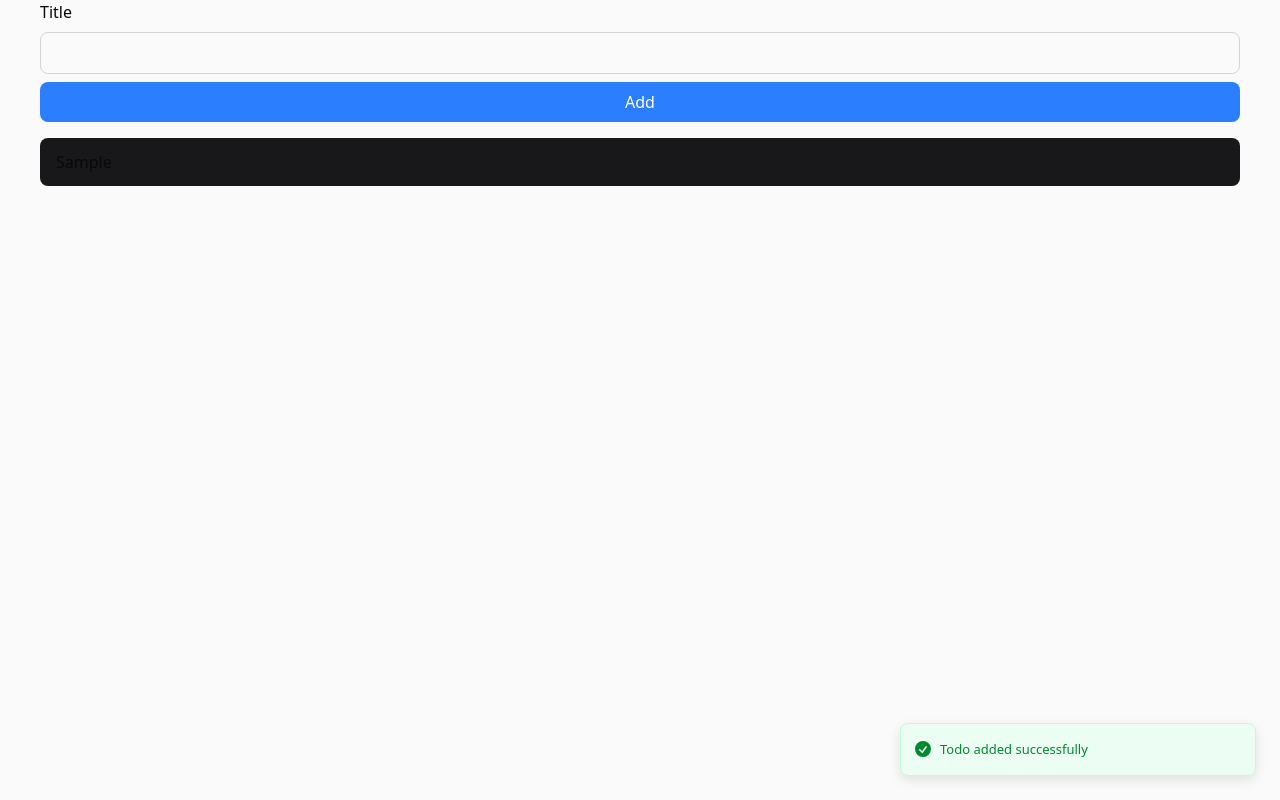
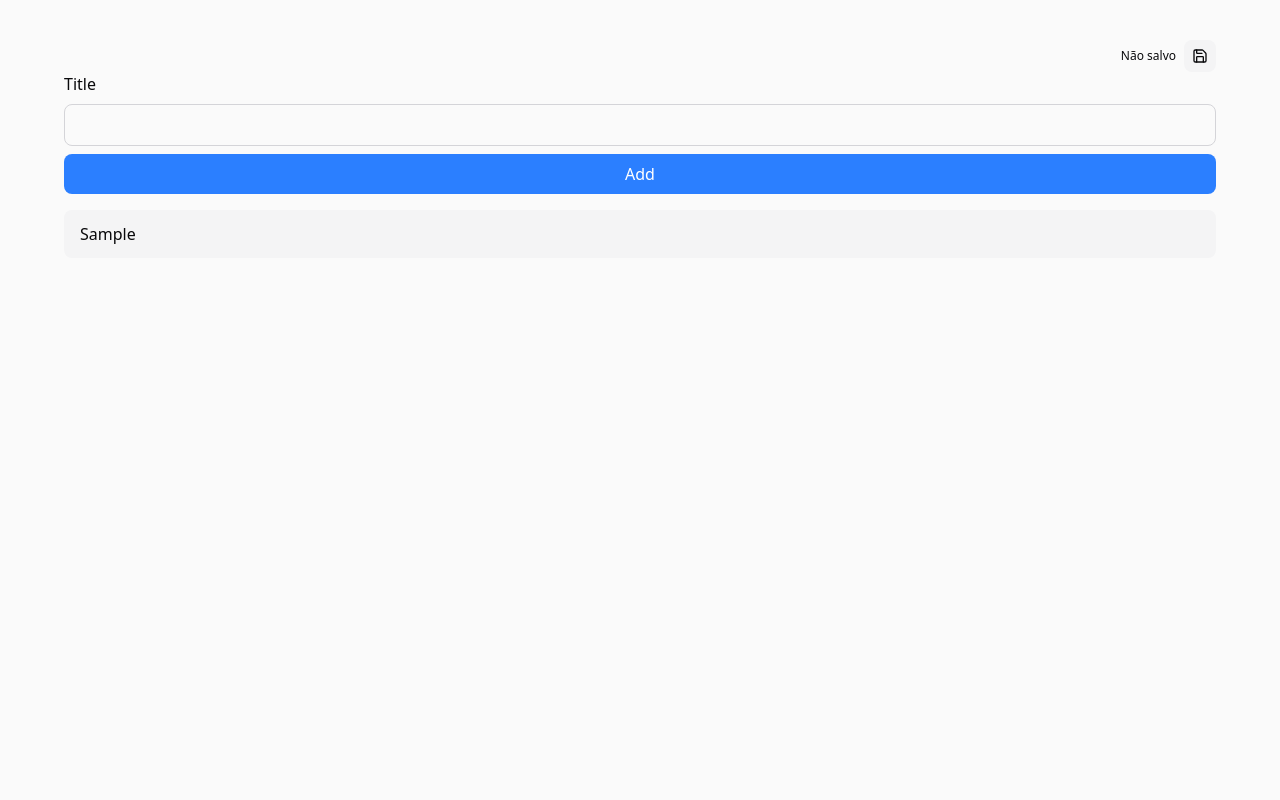
Before and after one commit to josee-fernandes/tauri-todo, a React (Vite) app: page / in a window 1280 px wide. Both pictures are taken after typing "Sample" into the empty fields and a click on the button "Add". Built offline with nearby package versions, Linux system fonts and the light colour scheme.

Commit message:
feat: write & read file (temp db)

```diff
--- a/package.json
+++ b/package.json
@@ -4,10 +4,11 @@
   "version": "0.1.0",
   "type": "module",
   "scripts": {
-    "dev": "vite",
+    "dev": "NO_AT_BRIDGE=1 vite",
     "build": "tsc && vite build",
     "preview": "vite preview",
-    "tauri": "tauri"
+    "tauri": "tauri",
+    "tauri:dev": "NO_AT_BRIDGE=1 tauri dev"
   },
   "dependencies": {
     "@tailwindcss/vite": "^4.1.14",
--- a/src-tauri/capabilities/default.json
+++ b/src-tauri/capabilities/default.json
@@ -8,6 +8,27 @@
   "permissions": [
     "core:default",
     "opener:default",
-    "fs:default"
+    "fs:default",
+    "fs:allow-appdata-read",
+    "fs:allow-appdata-read-recursive",
+    "fs:allow-appdata-write",
+    "fs:allow-appdata-write-recursive",
+    "fs:allow-mkdir",
+    {
+      "identifier": "fs:allow-read-file",
+      "allow": [
+        {
+          "path": "$APPDATA/**/todos.json"
+        }
+      ]
+    },
+    {
+      "identifier": "fs:allow-write-file",
+      "allow": [
+        {
+          "path": "$APPDATA/**/todos.json"
+        }
+      ]
+    }
   ]
 }
--- a/src/App.tsx
+++ b/src/App.tsx
@@ -1,11 +1,13 @@
-import { useState } from 'react'
+import { useEffect, useState } from 'react'
 
 import { toast, Toaster } from 'sonner'
 import { v4 as uuidv4 } from 'uuid'
+import { Check, Loader2, Save, Trash, Undo } from 'lucide-react'
+import clsx from 'clsx'
+import { open, exists, mkdir } from '@tauri-apps/plugin-fs';
+import * as path from '@tauri-apps/api/path';
 
 import './index.css'
-import { Check, Trash, Undo } from 'lucide-react'
-import clsx from 'clsx'
 
 
 interface ITodo {
@@ -19,8 +21,9 @@ interface ITodo {
 
 export const App = () => {
   const [todos, setTodos] = useState<ITodo[]>([])
+  const [title, setTitle] = useState('')
 
-  const [title, setTitle] = useState('')
+  const [saveStatus, setSaveStatus] = useState<'idle' | 'unsaved' | 'saving' | 'saved' | 'error'>('idle')
 
   const handleTitleChange = (event: React.ChangeEvent<HTMLInputElement>) => {
     setTitle(event.target.value)
@@ -43,7 +46,7 @@ export const App = () => {
 
       setTitle('')
 
-      toast.success('Todo added successfully')
+      setSaveStatus('unsaved')
     } catch (error) {
       toast.error('Failed to add todo', {
         description: error instanceof Error ? error.message : String(error),
@@ -53,16 +56,98 @@ export const App = () => {
 
   const handleCompleteTodo = (id: string) => {
     setTodos((prevTodos) => prevTodos.map((todo) => todo.id === id ? { ...todo, completed: !todo.completed } : todo))
+    setSaveStatus('unsaved')
   }
 
   const handleDeleteTodo = (id: string) => {
     setTodos((prevTodos) => prevTodos.filter((todo) => todo.id !== id))
+    setSaveStatus('unsaved')
   }
+
+  const handleLoadTodos = async () => {
+    try {
+      const appDataDir = await path.appDataDir()
+      const appDir = await path.join(appDataDir, 'tauri-todo')
+      const filePath = await path.join(appDir, 'todos.json')
+
+      const appDirExists = await exists(appDir)
+
+      if (!appDirExists) {
+        await mkdir(appDir, { recursive: true })
+      }
+
+      const filePathExists = await exists(filePath)
+
+      if (filePathExists) {
+        const file = await open(filePath, { read: true })
+        const stat = await file.stat()
+        const buffer = new Uint8Array(stat.size)
+        await file.read(buffer)
+
+        const content = new TextDecoder().decode(buffer)
+        const todos = JSON.parse(content) as ITodo[]
+
+        await file.close()
+
+        setTodos(todos)
+      }
+    } catch (error) {
+      toast.error('Failed to load todos', {
+        description: error instanceof Error ? error.message : String(error),
+      })
+    }
+  }
+
+  const handleSaveTodos = async () => {
+    try {
+      setSaveStatus('saving')
+
+      const appDataDir = await path.appDataDir()
+      const appDir = await path.join(appDataDir, 'tauri-todo')
+      const filePath = await path.join(appDir, 'todos.json')
+
+      const appDirExists = await exists(appDir)
+
+      if (!appDirExists) {
+        await mkdir(appDir, { recursive: true })
+      }
+
+      const file = await open(filePath, { write: true, create: true })
+      await file.write(new TextEncoder().encode(JSON.stringify(todos)))
+      await file.close()
+
+      setSaveStatus('saved')
+
+      toast.success('Todos saved successfully')
+    } catch (error) {
+      toast.error('Failed to save todos', {
+        description: error instanceof Error ? error.message : String(error),
+      })
+
+      setSaveStatus('error')
+    }
+  }
+
+  useEffect(() => {
+    handleLoadTodos()
+  }, [])
 
   return (
     <div className="w-screen h-screen bg-zinc-50 dark:bg-zinc-950 text-zinc-950 dark:text-zinc-50">
       <Toaster richColors />
-      <div className="max-w-[1200px] mx-auto">
+      <div className="max-w-[1200px] mx-auto w-[90%] py-10">
+        <div className="flex justify-end items-center gap-2">
+          {saveStatus === 'unsaved' && (<span className="text-xs">Não salvo</span>)}
+          {saveStatus === 'saving' && (<span className="text-xs">Salvando...</span>)}
+          {saveStatus === 'saved' && (<span className="text-xs">Salvo</span>)}
+          {saveStatus === 'error' && (<span className="text-xs">Erro ao salvar</span>)}
+          <button
+            className="bg-zinc-100 dark:bg-zinc-900 hover:bg-zinc-200 dark:hover:bg-zinc-800 text-zinc-950 dark:text-zinc-50 rounded-lg p-2 transition-all cursor-pointer"
+            onClick={handleSaveTodos}
+          >
+            {saveStatus === 'saving' ? <Loader2 className="w-4 h-4 animate-spin" /> : <Save className="w-4 h-4" />}
+          </button>
+        </div>
         <form className="flex flex-col gap-2" onSubmit={handleSubmit}>
           <label htmlFor="title">Title</label>
           <input
@@ -86,8 +171,7 @@ export const App = () => {
               className={
                 clsx(
                   'group flex items-center gap-2 justify-between px-4 py-2 rounded-lg',
-                  todo.completed ? 'bg-emerald-500 opacity-70' : 'bg-zinc-900',
-
+                  todo.completed ? 'bg-emerald-500 opacity-70' : 'bg-zinc-100 dark:bg-zinc-900 text-zinc-950 dark:text-zinc-50',
                 )
               }
             >
```
Also changed, not shown: 1 other file (tests, documents, lock files or other folders).
